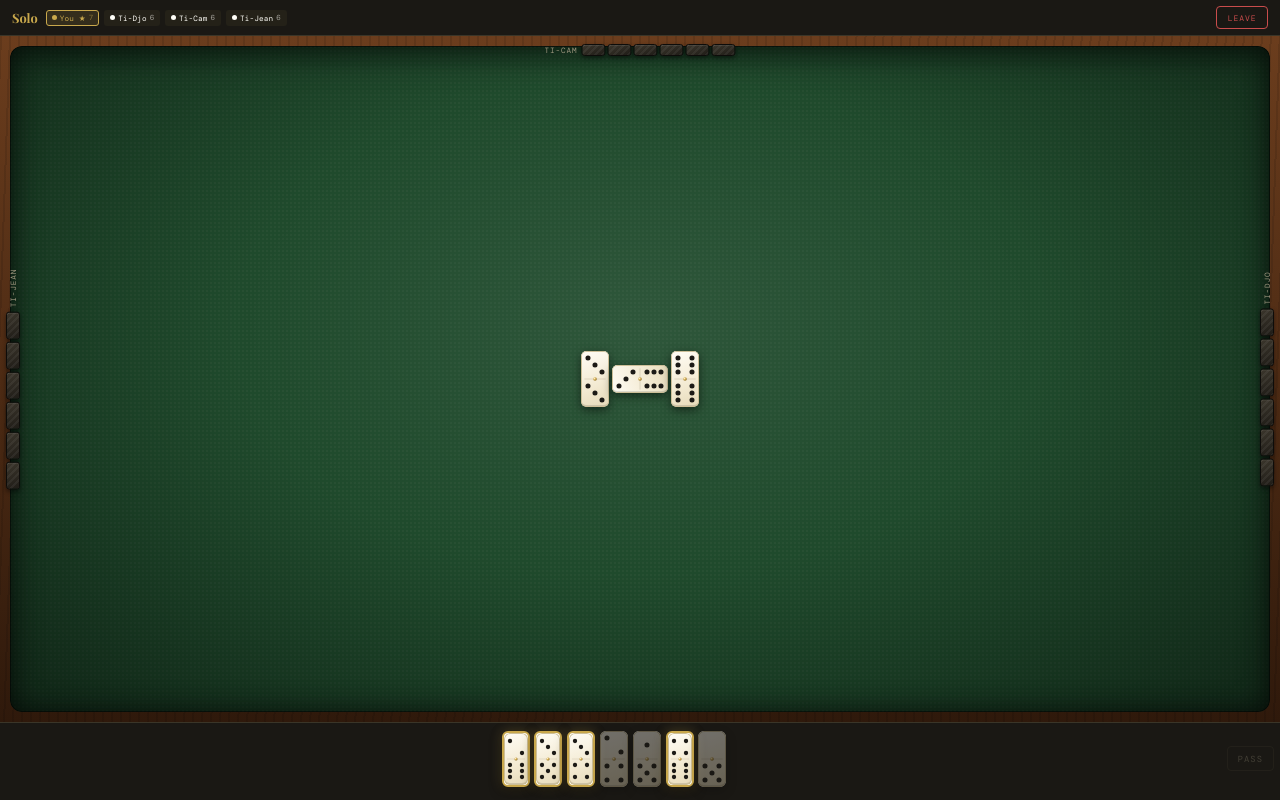
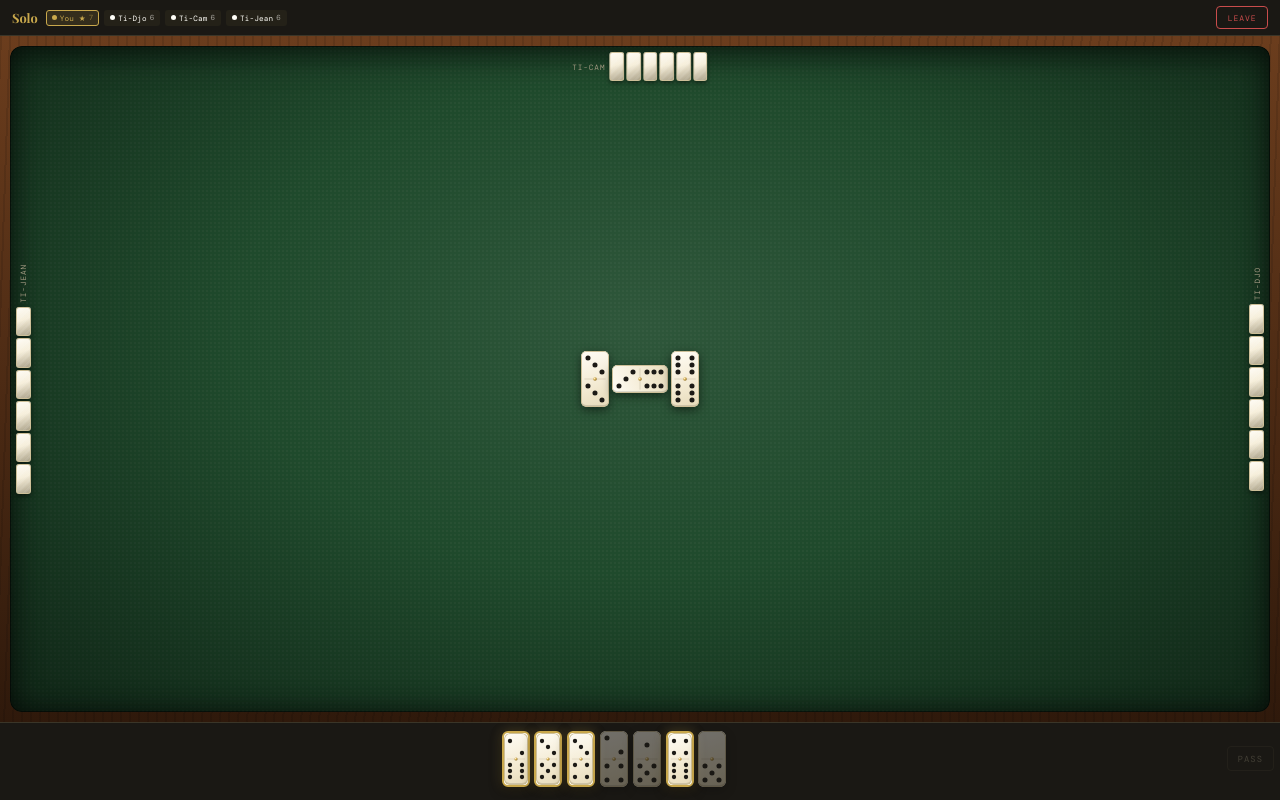
Before and after one commit to WorkVolt-tech/PlayVolt, a React (Vite) app in the folder dominoes/: page /solo in a window 1280 px wide. Built offline with nearby package versions, Linux system fonts and the light colour scheme.

Commit message:
Add files via upload

```diff
--- a/dominoes/src/components/OpponentHands.css
+++ b/dominoes/src/components/OpponentHands.css
@@ -1,3 +1,10 @@
+/* Tile size grows a little on big screens. The hands sit just inside the
+   table's rail (the felt is inset by --rail). */
+.board-container { --opp-w: clamp(12px, 1.15vw, 19px); --rail: 10px; }
+@media (orientation: landscape) and (max-height: 500px) {
+  .board-container { --opp-w: 10px; --rail: 5px; }
+}
+
 .opponent-area {
   position: absolute;
   display: flex;
@@ -9,7 +16,7 @@
 
 /* TOP — Ti-Cam */
 .opponent-area.opponent-top {
-  top: 8px;
+  top: calc(var(--rail, 10px) + 6px);
   left: 50%;
   transform: translateX(-50%);
   flex-direction: row;
@@ -20,20 +27,22 @@
 
 /* LEFT — Jean */
 .opponent-area.opponent-left {
-  left: 6px;
-  top: 50%;
-  transform: translateY(-50%);
+  left: calc(var(--rail, 10px) + 6px);
+  top: calc(var(--rail, 10px) + 6px);
+  bottom: calc(var(--rail, 10px) + 6px);
   flex-direction: column;
   align-items: center;
+  justify-content: center;
 }
 
 /* RIGHT — Djo */
 .opponent-area.opponent-right {
-  right: 6px;
-  top: 50%;
-  transform: translateY(-50%);
+  right: calc(var(--rail, 10px) + 6px);
+  top: calc(var(--rail, 10px) + 6px);
+  bottom: calc(var(--rail, 10px) + 6px);
   flex-direction: column;
   align-items: center;
+  justify-content: center;
 }
 
 .opponent-name {
@@ -52,23 +61,23 @@
 
 .opponent-area.is-turn .opponent-name { color: var(--gold); }
 .opponent-area.is-turn .opponent-tile {
-  border-color: rgba(201,168,76,0.6);
-  background: rgba(201,168,76,0.12);
+  box-shadow: 0 0 0 1px rgba(232,201,106,0.85), 0 0 8px rgba(232,201,106,0.45);
 }
 
 .opponent-tiles { display: flex; gap: 2px; }
 .opponent-tiles-top   { flex-direction: row; }
 .opponent-tiles-left,
-.opponent-tiles-right { flex-direction: column; }
+.opponent-tiles-right {
+  flex-direction: column;
+  flex-wrap: wrap;
+  align-content: center;
+  max-height: calc(100% - 3.2rem);   /* leave room for the name */
+}
 
 .opponent-tile {
-  background:
-    repeating-linear-gradient(135deg, rgba(255,255,255,0.05) 0px, rgba(255,255,255,0.05) 2px, transparent 2px, transparent 5px),
-    linear-gradient(160deg, #3b362c 0%, #1f1c17 100%);
-  border: 1px solid #0d0c0a;
+  position: relative;
   border-radius: 3px;
-  box-shadow: 0 2px 4px rgba(0,0,0,0.45), inset 0 1px 0 rgba(255,255,255,0.08);
+  box-shadow: 0 2px 4px rgba(0,0,0,0.45);
   flex-shrink: 0;
 }
-.opponent-tile.vertical   { width: 14px; height: 28px; }
-.opponent-tile.horizontal { width: 24px; height: 12px; }
+.opponent-tile.vertical { width: var(--opp-w, 14px); height: calc(var(--opp-w, 14px) * 2); }
--- a/dominoes/src/components/OpponentHands.jsx
+++ b/dominoes/src/components/OpponentHands.jsx
@@ -1,4 +1,5 @@
 import './OpponentHands.css'
+import TileBack from './TileBack'
 
 export default function OpponentHands({ players, myInfo, roomData }) {
   const mySeat = myInfo?.seat ?? 0
@@ -26,7 +27,9 @@ export default function OpponentHands({ players, myInfo, roomData }) {
               <div className="opponent-name">{p.nickname}</div>
               <div className={`opponent-tiles opponent-tiles-${pos}`}>
                 {Array.from({ length: count }).map((_, i) => (
-                  <div key={i} className={`opponent-tile ${pos === 'top' ? 'horizontal' : 'vertical'}`} />
+                  // every opponent's tiles stand upright, as a hand is held,
+                  // showing the back of the equipped skin
+                  <div key={i} className="opponent-tile vertical"><TileBack /></div>
                 ))}
               </div>
             </div>
--- /dev/null
+++ b/dominoes/src/components/TileBack.jsx
@@ -0,0 +1,42 @@
+import { TILE_SKINS, useEquippedSkins } from '../lib/skins'
+
+// ── TileBack ─────────────────────────────────────────────────────────────────
+// The back of a domino, in the equipped skin — used wherever a tile is face
+// down: opponents' hands and the draw pile.
+//   • flag skins:  a dark back with the flag set in the middle, landscape
+//   • plain skins: the skin's own colour, with a fine diagonal texture
+// It fills whatever box it's placed in and only paints (never takes touches).
+// The box should be an upright tile shape (1 wide : 2 tall).
+
+export default function TileBack({ skin }) {
+  const equipped = useEquippedSkins()
+  const S = TILE_SKINS[skin || equipped.tile] || TILE_SKINS.classic
+
+  const texture = 'repeating-linear-gradient(135deg, rgba(255,255,255,0.07) 0px, rgba(255,255,255,0.07) 2px, transparent 2px, transparent 5px)'
+  const shade = 'linear-gradient(160deg, rgba(255,255,255,0.10) 0%, rgba(0,0,0,0) 45%, rgba(0,0,0,0.28) 100%)'
+
+  return (
+    <div aria-hidden="true" style={{
+      position: 'absolute', inset: 0, borderRadius: 'inherit', overflow: 'hidden', pointerEvents: 'none',
+      background: S.flag
+        ? `${texture}, linear-gradient(160deg, #34312b 0%, #1d1b17 60%, #0f0e0c 100%)`
+        : `${texture}, ${shade}, ${S.face(1, 2)}`,
+      boxShadow: `inset 0 0 0 1px ${S.edge}, inset 0 1px 0 rgba(255,255,255,0.18)`,
+    }}>
+      {S.flag && (
+        // The real flag, landscape 3:2, centred: 74% of the back's width.
+        // (Its own drawing — the tile face patterns are laid out for the tile,
+        // not to be the true flag.)
+        <div style={{
+          position: 'absolute', left: '13%', width: '74%',
+          top: '50%', transform: 'translateY(-50%)',
+          height: 0, paddingBottom: '49.3%',
+          overflow: 'hidden', borderRadius: 1,
+          boxShadow: '0 0 0 1px rgba(255,255,255,0.35), 0 1px 3px rgba(0,0,0,0.6)',
+        }}>
+          <div style={{ position: 'absolute', inset: 0, background: S.flagArt || S.face(2, 1) }} />
+        </div>
+      )}
+    </div>
+  )
+}
--- a/dominoes/src/components/TileFace.jsx
+++ b/dominoes/src/components/TileFace.jsx
@@ -36,9 +36,10 @@ export default function TileFace({ a, b, vertical = true, skin }) {
       r={PIP_R}
       fill={S.pip}
       // flag tiles: white pips with a firm dark edge, so they still read
-      // where they land on a white stripe or cross
-      stroke={outline ? 'rgba(0,0,0,0.75)' : 'none'}
-      strokeWidth={outline ? 3 : 0}
+      // where they land on a white stripe or cross. A skin can set its own
+      // pip edge (pipStroke / pipStrokeW) to override this.
+      stroke={S.pipStroke ?? (outline ? 'rgba(0,0,0,0.75)' : 'none')}
+      strokeWidth={S.pipStrokeW ?? (outline ? 3 : 0)}
     />
   ))
 
```
